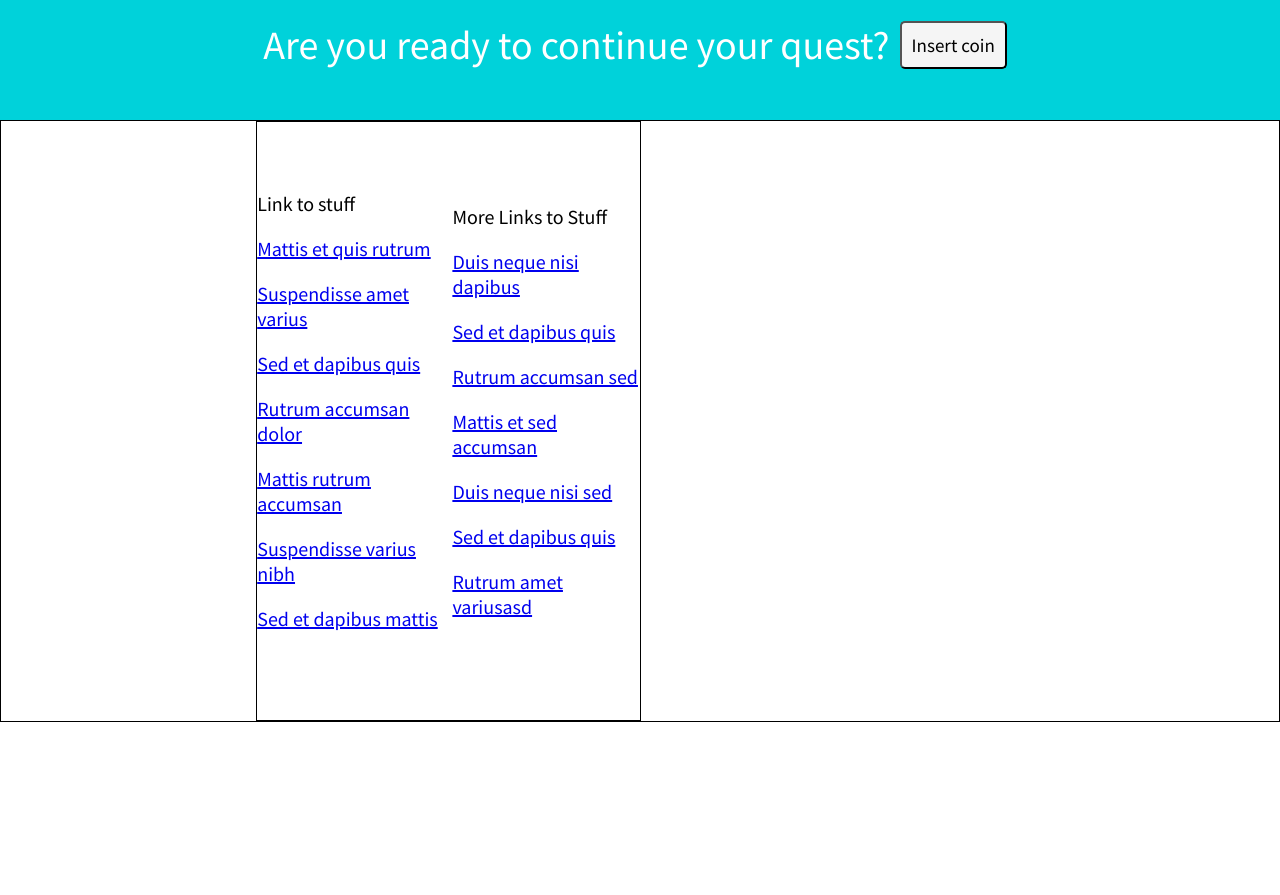
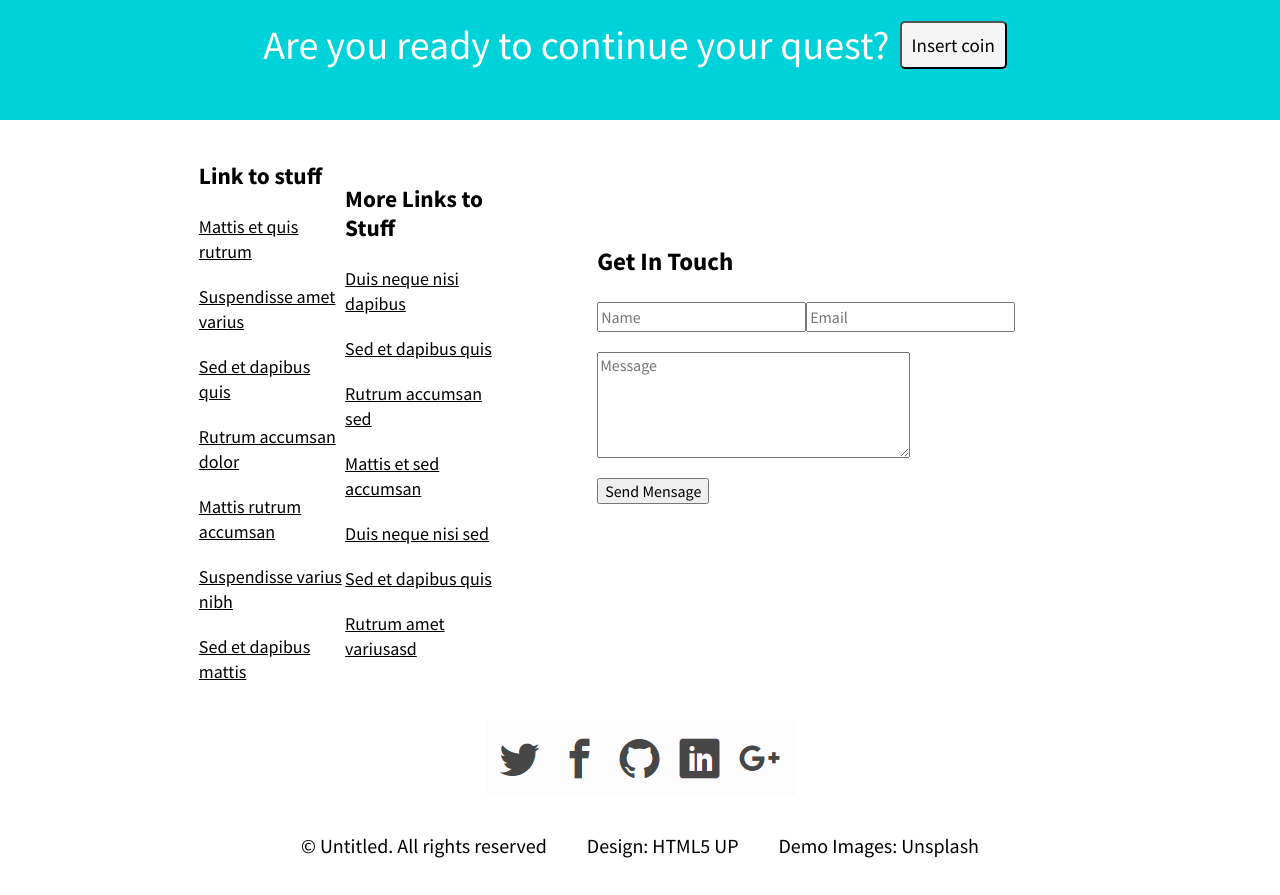
Before and after one commit to GarelloLautaro/WebPage-MadeByHTML5, a plain HTML site: page index.html in a window 1280 px wide. Shown: the part 2320-3215 px from the top of the page. Before the commit the page ends 3042 px from the top, so only its background shows below. Drawn offline with Linux system fonts and the light colour scheme.

Commit message:
finish ARCANA

```diff
--- a/CSS/styles.css
+++ b/CSS/styles.css
@@ -285,7 +285,6 @@ h4 {
 }
 
 .contact {
-    border: 1px solid black;
     display: flex;
     flex-direction: row;
     justify-content: space-evenly;
@@ -297,12 +296,16 @@ h4 {
 }
 
 .linksToStuff {
-    border: 1px solid black;
     display: flex;
     flex-direction: row;
     justify-content: space-evenly;
     align-items: center;
     width: 30%;
+}
+
+.linksToStuff a {
+    color: black;
+    font-size: 18px;
 }
 
 .links {
@@ -313,7 +316,46 @@ h4 {
     font-size: 20px
 }
 
-
 .getInTouch {
+    display: flex;
+    flex-direction: column;
+    align-items: flex-start;
+    padding: 100px;
     width: 30%;
 }
+
+.getInTouch h3 {
+    font-size: 25px;
+}
+
+.name {
+    display: flex;
+    justify-content: space-between;
+    width: 80%;
+    height: 30px;
+}
+
+.textArea {
+    display: flex;
+    justify-content: space-between;
+    width: 80%;
+}
+
+.socialMedia {
+    display: flex;
+    justify-content: center;
+    align-items: center;
+    width: 100%;
+}
+
+.copyright {
+    display: flex;
+    justify-content: center;
+    align-items: center;
+    font-size: 20px;
+    height: 100px;
+}
+
+.copyright span {
+    margin: 20px;
+}
--- a/index.html
+++ b/index.html
@@ -142,7 +142,7 @@
             <div class="spaceWhite"></div>
             <div class="linksToStuff">
                 <div class="links">
-                    <span class="link">Link to stuff</span>
+                    <h3 class="link">Link to stuff</h3>
                     <p><a href="#">Mattis et quis rutrum</a></p>
                     <p><a href="#">Suspendisse amet varius</a></p>
                     <p><a href="#">Sed et dapibus quis</a></p>
@@ -152,7 +152,7 @@
                     <p><a href="#">Sed et dapibus mattis</a></p>
                 </div>
                 <div class="moreLinks">
-                    <span class="link">More Links to Stuff</span>
+                    <h3 class="link">More Links to Stuff</h3>
                     <p><a href="#">Duis neque nisi dapibus</a></p>
                     <p><a href="#">Sed et dapibus quis</a></p>
                     <p><a href="#">Rutrum accumsan sed</a></p>
@@ -163,8 +163,25 @@
                 </div>
             </div>
             <div class="getInTouch">
+                <h3>Get In Touch</h3>
+                <div class="name">
+                    <input type="text" class="input" placeholder="Name"><input type="text" class="input"
+                        placeholder="Email">
+                </div>
+                <br>
+                <textarea placeholder="Message" cols="30" rows="5" class="textArea"></textarea>
+                <br>
+                <button>Send Mensage</button>
             </div>
             <div class="spaceWhite"></div>
         </div>
+        <div class="socialMedia">
+            <img src="./images/socialMedia.PNG">
+        </div>
+        <div class="copyright">
+            <span>© Untitled. All rights reserved</span>
+            <span>Design: HTML5 UP</span>
+            <span>Demo Images: Unsplash</span>
+        </div>
     </body>
 </html>
```
Also changed, not shown: images/socialMedia.PNG (added).
